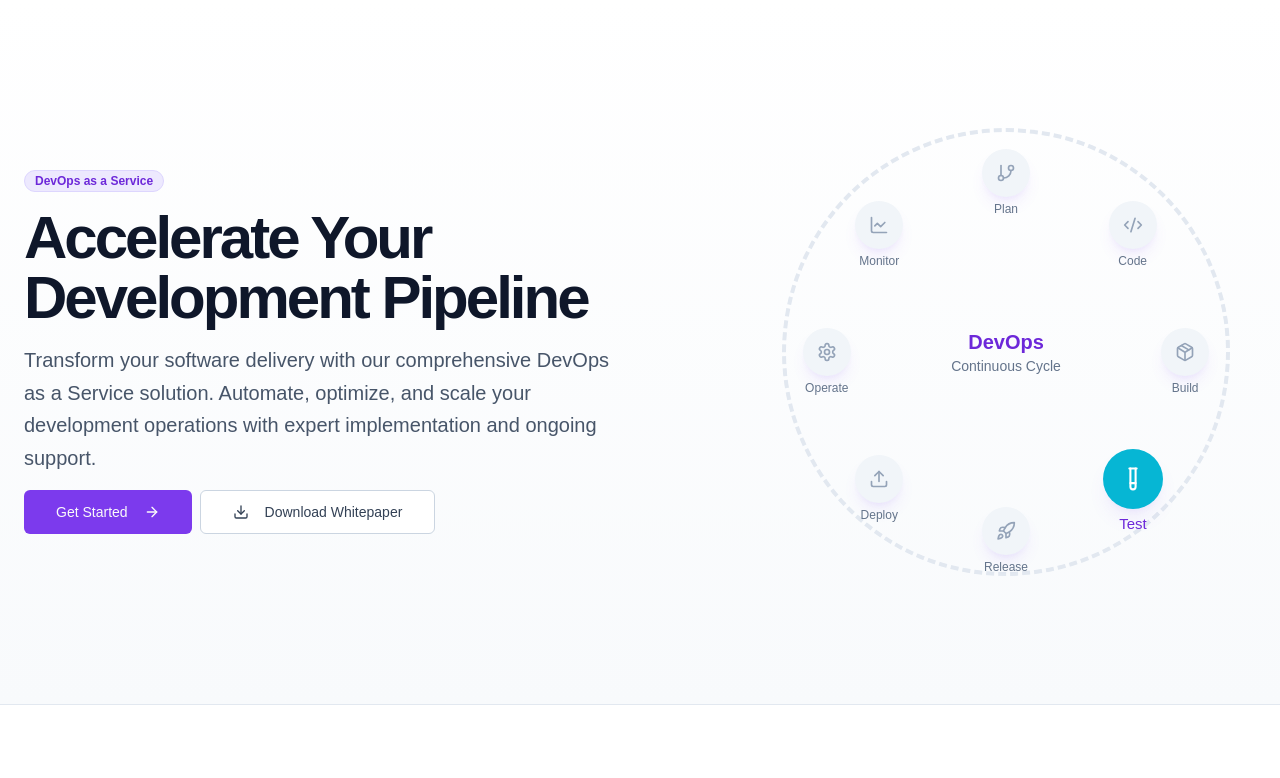
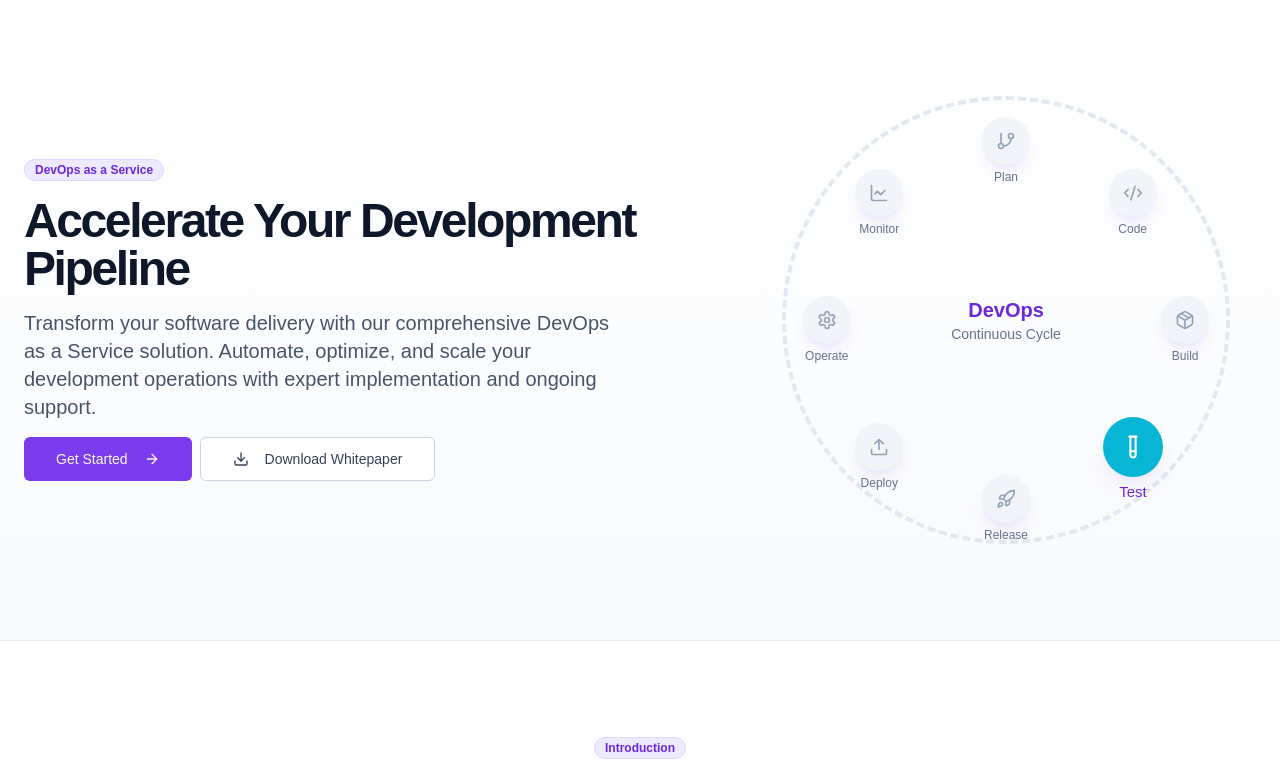
Before and after one commit to haruntoker/DaaS--DevOps, a Next.js app: page / in a window 1280 px wide. Shown: the top 778 px of the page. Built offline with nearby package versions, Linux system fonts and the light colour scheme.

Commit message:
initial commit.

```diff
--- a/app/devops-whitepaper.tsx
+++ b/app/devops-whitepaper.tsx
@@ -293,17 +293,17 @@ const DevOpsModern = React.memo(() => {
   return (
     <div className="flex flex-col min-h-screen bg-white text-slate-900">
       {/* Hero section */}
-      <section className="w-full py-12 md:py-24 lg:py-32 border-b border-slate-200 bg-gradient-to-b from-white to-slate-50">
+      <section className="w-full py-8 md:py-12 lg:py-24 border-b border-slate-200 bg-gradient-to-b from-white to-slate-50">
         <div className="container px-4 md:px-6">
           <div className="grid gap-6 lg:grid-cols-[1fr_400px] lg:gap-12 xl:grid-cols-[1fr_500px]">
             <div className="flex flex-col justify-center space-y-4">
               <Badge className="w-fit bg-violet-100 text-violet-700 border-violet-200 hover:bg-violet-200">
                 DevOps as a Service
               </Badge>
-              <h1 className="text-3xl font-bold tracking-tighter sm:text-4xl md:text-5xl lg:text-6xl text-slate-900">
+              <h1 className="text-2xl sm:text-3xl font-bold tracking-tighter md:text-4xl lg:text-5xl text-slate-900">
                 Accelerate Your Development Pipeline
               </h1>
-              <p className="max-w-[600px] text-slate-600 md:text-xl/relaxed lg:text-base/relaxed xl:text-xl/relaxed">
+              <p className="max-w-[600px] text-slate-600 md:text-lg lg:text-xl">
                 Transform your software delivery with our comprehensive DevOps
                 as a Service solution. Automate, optimize, and scale your
                 development operations with expert implementation and ongoing
```
